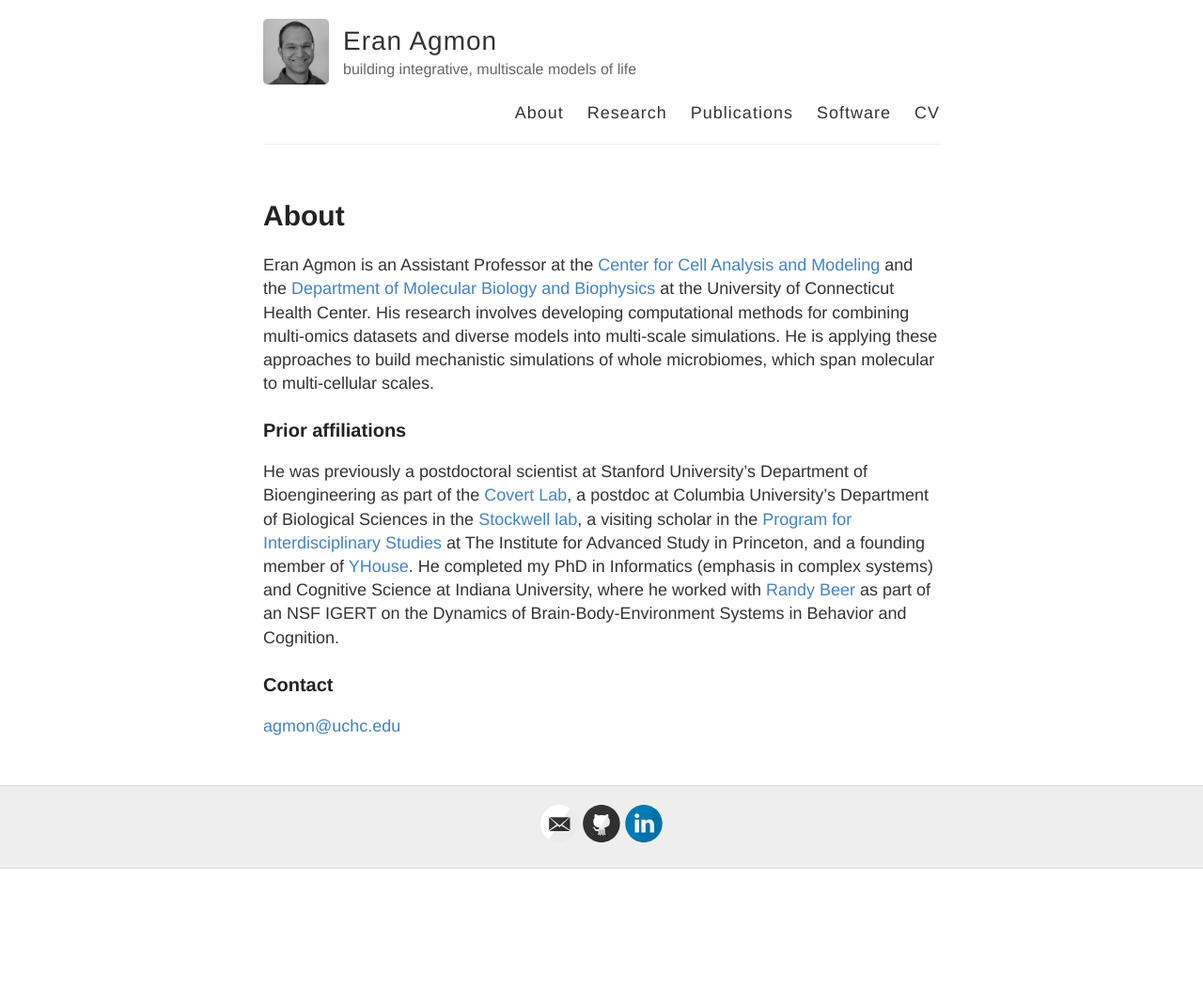
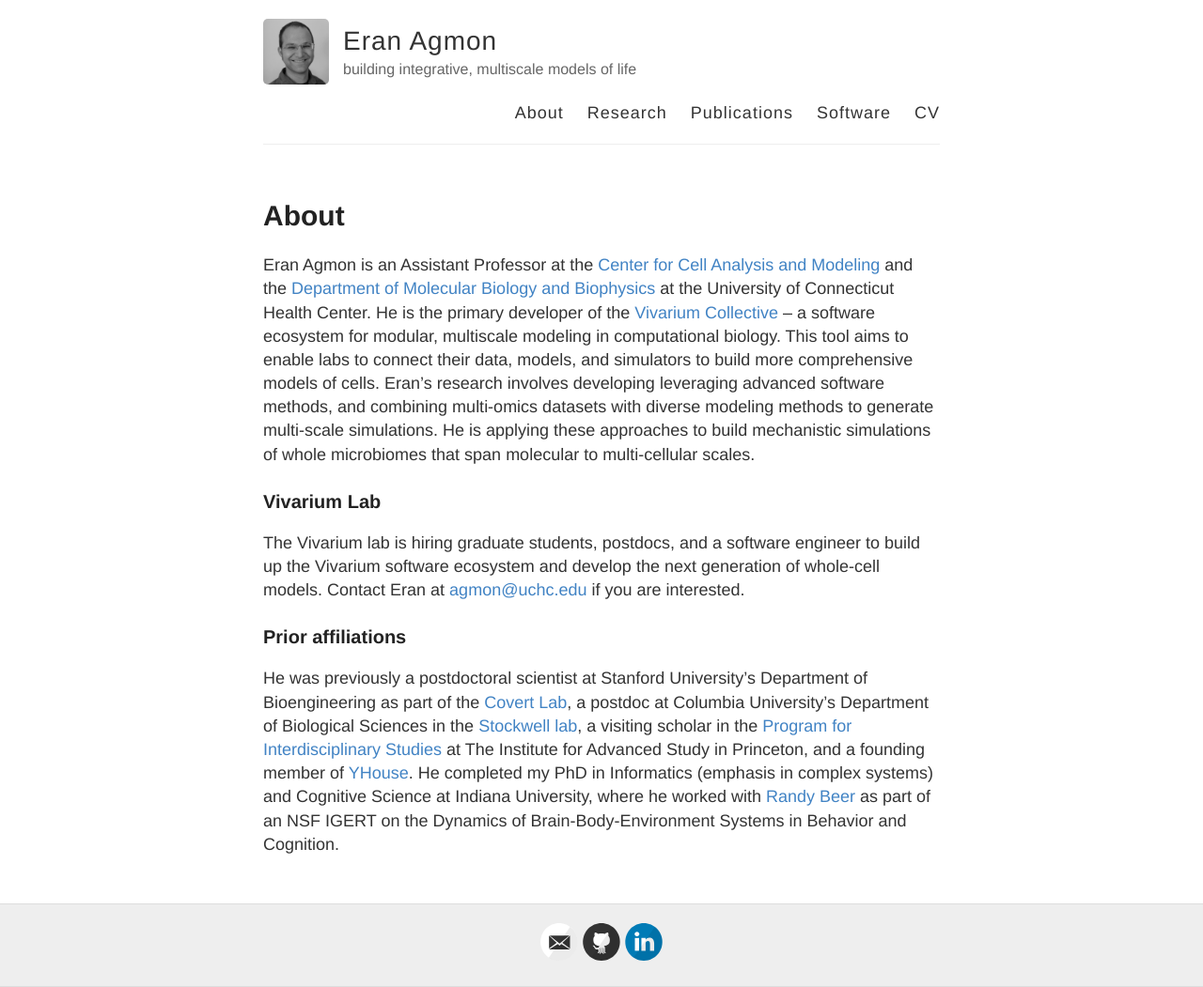
Before and after one commit to eagmon/eagmon.github.io, a Jekyll site: the page built from about.md, in a window 1280 px wide. Shown: the whole page at 94% size. Built offline with Jekyll 4.4.1, drawn with Linux system fonts in a browser that asks for light colours; before the commit the page ends 925 px from its top, so only the background shows below that.

Commit message:
add hiring

```diff
--- a/about.md
+++ b/about.md
@@ -6,10 +6,18 @@ permalink: /about/
 
 Eran Agmon is an Assistant Professor at the [Center for Cell Analysis and Modeling](
 https://health.uconn.edu/cell-analysis-modeling/) and the [Department of Molecular Biology and Biophysics](
-https://health.uconn.edu/molecular-biology-biophysics/) at the University of Connecticut Health Center.
-His research involves developing computational methods for combining multi-omics datasets and diverse models
-into multi-scale simulations. He is applying these approaches to build mechanistic simulations of whole microbiomes,
-which span molecular to multi-cellular scales.
+https://health.uconn.edu/molecular-biology-biophysics/) at the University of Connecticut Health Center. He is the
+primary developer of the [Vivarium Collective](https://vivarium-collective.github.io) -- a software ecosystem for
+modular, multiscale modeling in computational biology. This tool aims to enable labs to connect their data, models,
+and simulators to build more comprehensive models of cells. Eran's research involves developing leveraging advanced
+software methods, and combining multi-omics datasets with diverse modeling methods to generate multi-scale
+simulations. He is applying these approaches to build mechanistic simulations of whole microbiomes that span molecular
+to multi-cellular scales.
+
+### Vivarium Lab
+The Vivarium lab is hiring graduate students, postdocs, and a software engineer to build up the Vivarium software
+ecosystem and develop the next generation of whole-cell models. Contact Eran at
+[agmon@uchc.edu](mailto:agmon@uchc.edu) if you are interested.
 
 ### Prior affiliations
 He was previously a postdoctoral scientist at Stanford University’s Department of Bioengineering as part of the
```
Also changed, not shown: other parts of about.md (+0 -3 lines).
